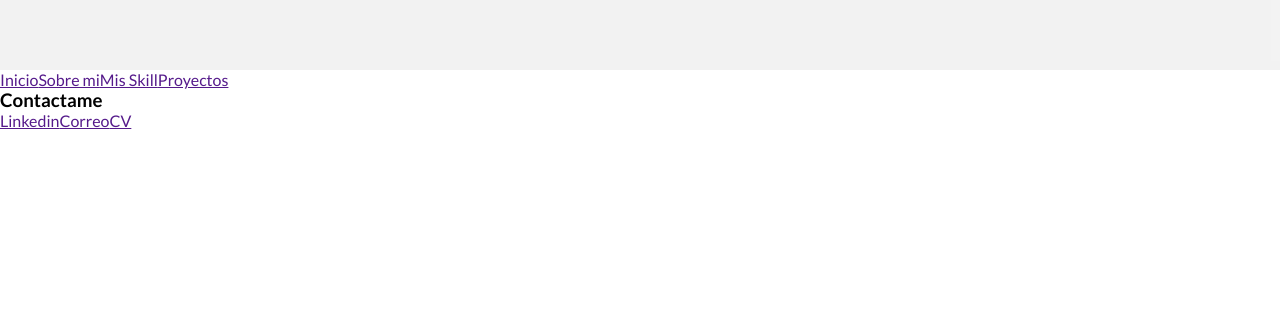
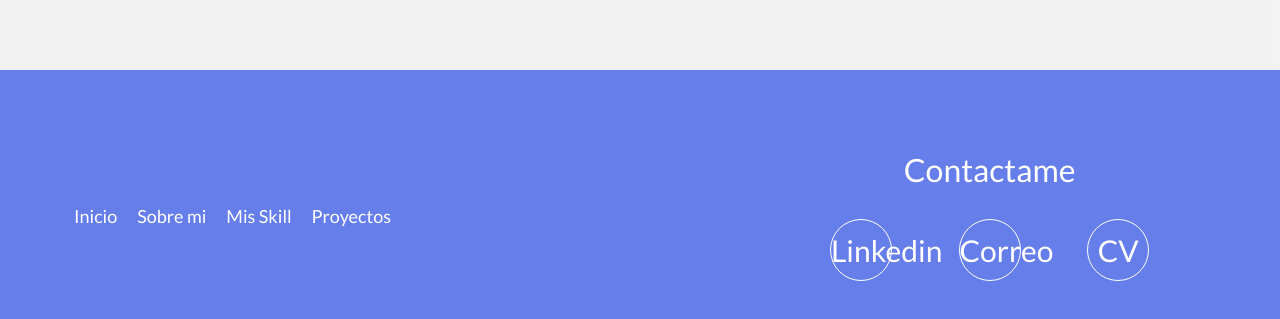
Before and after one commit to joseAL520/portafolio, an Angular app: page /home in a window 1280 px wide. Shown: the part 2734-3053 px from the top of the page. Before the commit the page ends 2864 px from the top, so only its background shows below. Built offline with nearby package versions, Linux system fonts and the light colour scheme.

Commit message:
footer desing

```diff
--- a/src/app/briefcase/layout/footer/footer.component.css
+++ b/src/app/briefcase/layout/footer/footer.component.css
@@ -0,0 +1,60 @@
+footer{
+    background-color: var(--color-primary );
+}
+
+.footer__grid{
+    display: grid;
+    grid-template-columns: 3fr 2fr;
+    gap: 20px;
+    align-items: center;
+}
+
+.nav_footer{
+    display: flex;
+
+    justify-content: flex-start;
+}
+
+.nav__items{
+
+    text-decoration: none;
+    color: white;
+    font-weight: 400;
+    font-size: 18px;
+    padding: 10px;
+}
+
+
+
+
+
+.footer__title{
+    font-weight: 400;
+    color: white;
+    font-size: 2rem;
+    margin-bottom: 30px;
+    text-align: center;
+}
+
+.footer__container{
+    display: flex;
+    justify-content: space-evenly;
+
+}
+
+.footer__icon{
+    display: inline-block;
+    width: 60px;
+    height: 60px;
+    color: white;
+    text-align: center;
+    border: 1px solid white;
+    border-radius: 50%;
+}
+
+.icon{
+    color: inherit;
+    font-size: 30px;
+    text-decoration: none;
+    line-height: 60px;
+}
--- a/src/app/briefcase/layout/footer/footer.component.html
+++ b/src/app/briefcase/layout/footer/footer.component.html
@@ -1,6 +1,6 @@
 
 <footer>
-    <div class="cotainer footer__grid">
+    <div class="container footer__grid">
         <nav class="nav_footer">
             <a href="" class="nav__items">Inicio</a>
             <a href="" class="nav__items">Sobre mi</a>
@@ -9,19 +9,19 @@
         </nav>
 
         <section class="footer_contact">
-            <h3 class="footer__tilt">Contactame</h3>
+            <h3 class="footer__title">Contactame</h3>
             <div class="footer__container">
 
                 <span class="footer__icon">
-                    <a href="">Linkedin</a>
+                    <a href="" class="icon" >Linkedin</a>
                 </span>
 
                 <span class="footer__icon">
-                    <a href="">Correo</a>
+                    <a href="" class="icon" >Correo</a>
                 </span>
 
                 <span class="footer__icon">
-                    <a href="">CV</a>
+                    <a href="" class="icon" >CV</a>
                 </span>
 
             </div>
```
